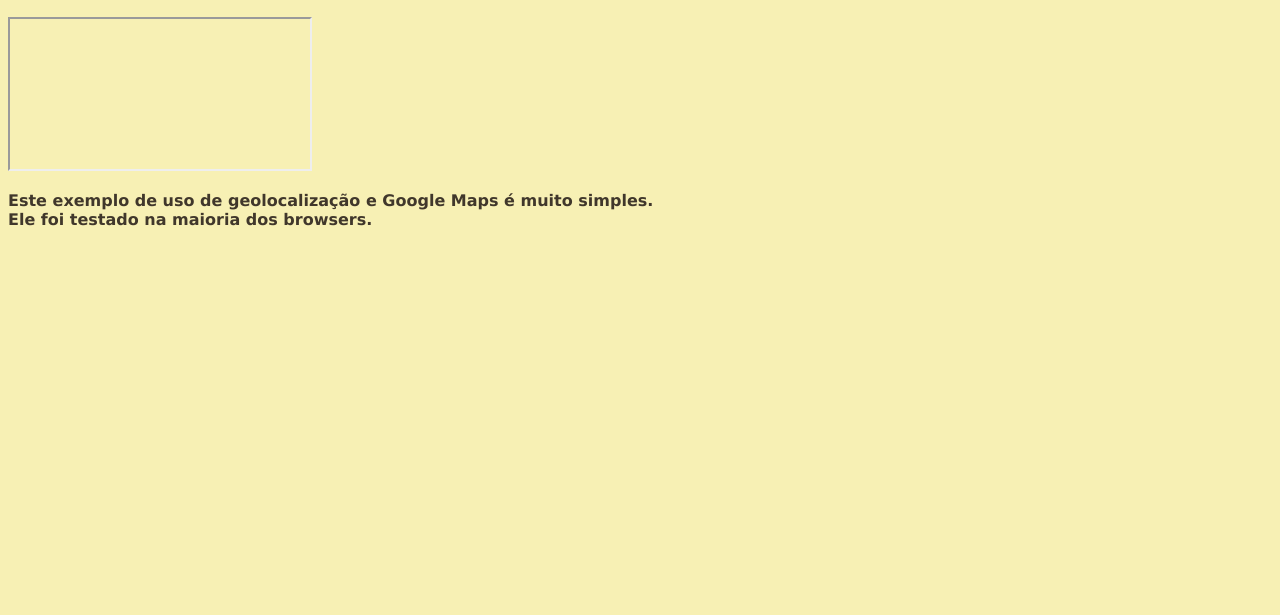
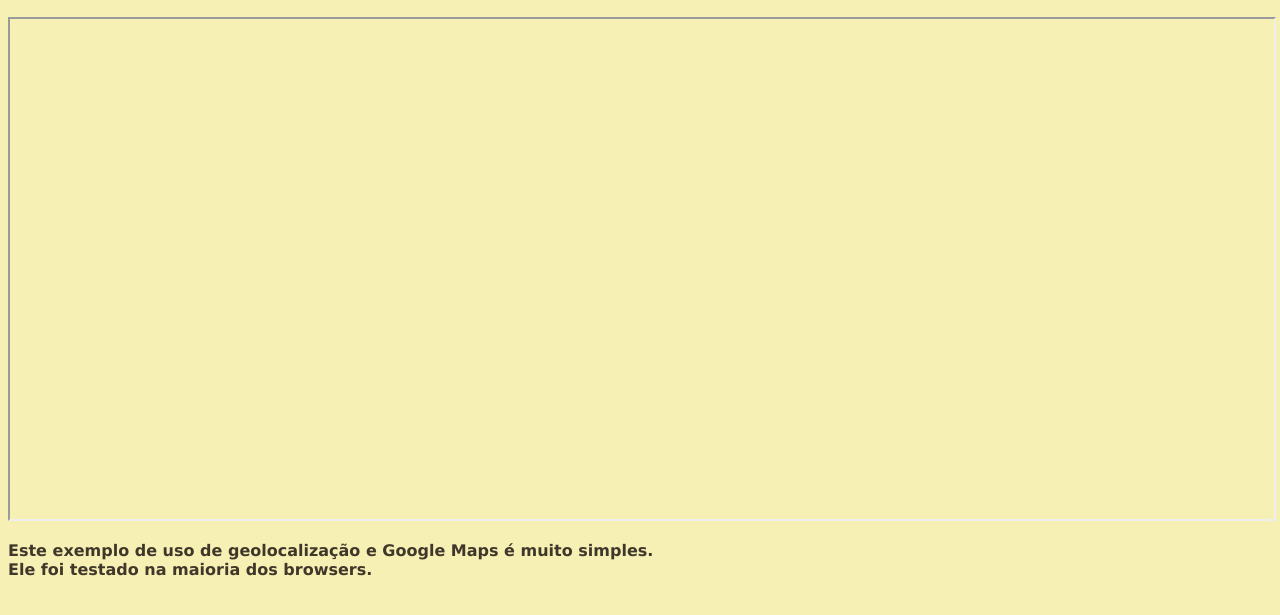
Before and after one commit to ghdeoliveira/WebMapas, a plain HTML site: page index.html in a window 1280 px wide. Shown: the part 51-666 px from the top of the page. Drawn offline with Linux system fonts and the light colour scheme.

Commit message:
altera iframe

```diff
--- a/index.html
+++ b/index.html
@@ -14,7 +14,7 @@
 			<h1> Sua Localização </h1>
 		</header>
 		<section>
-			<iframe id="mapHolder"> </iframe>
+			<iframe id="mapHolder" width="100%" height="500"> </iframe>
 		</section>
 		<p> Este exemplo de uso de geolocalização e Google Maps é muito simples.
 			<br> Ele foi testado na maioria dos browsers.
--- a/main.css
+++ b/main.css
@@ -10,8 +10,3 @@ h3 {
     font-family: Tahoma, Geneva, sans-serif;
     color: #202020;
 }
-
-iframe {
-    width: max-content;
-    height: max-content;
-}
```
